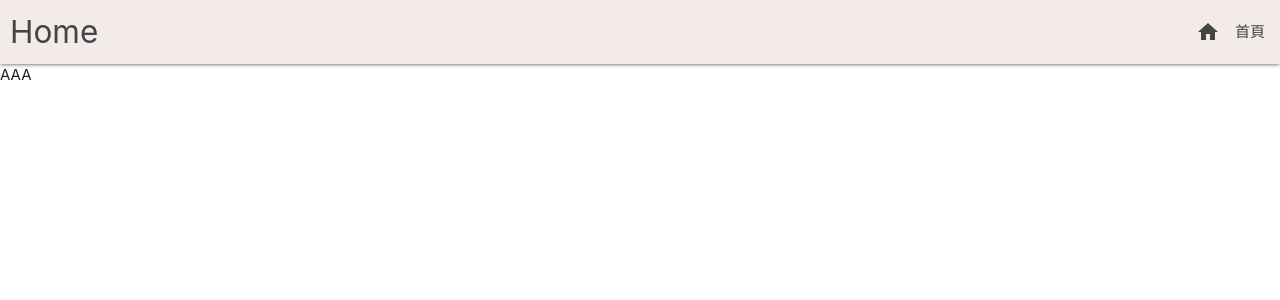
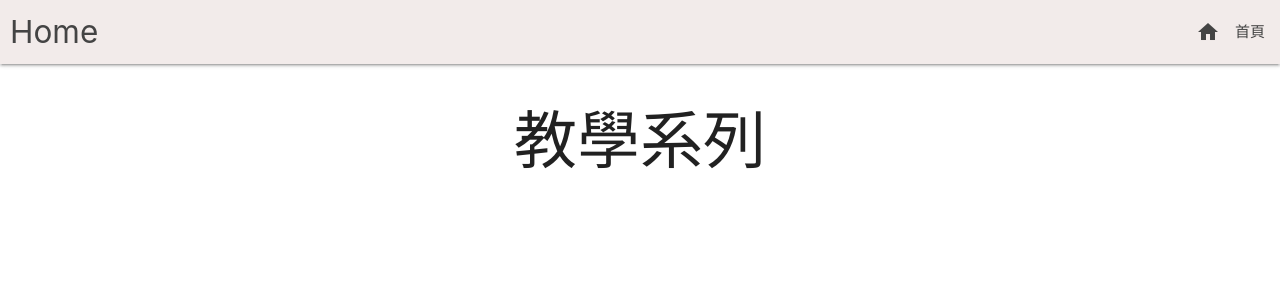
Before and after one commit to peter910820/teach.seaotterms.com, a Nuxt app: page / in a window 1280 px wide. Shown: the top 300 px of the page. Built offline with nearby package versions, Linux system fonts and the light colour scheme.

Commit message:
style: adjust main view style

```diff
--- a/app.vue
+++ b/app.vue
@@ -3,8 +3,12 @@ import NavBar from "./components/NavBar.vue";
 </script>
 
 <template>
-  <div>
-    <NavBar />
-    <NuxtPage />
+  <NavBar />
+  <div class="row">
+    <div class="col s2" />
+    <div class="col s8">
+      <NuxtPage />
+    </div>
+    <div class="col s2" />
   </div>
 </template>
--- a/package.json
+++ b/package.json
@@ -7,7 +7,8 @@
     "dev": "nuxt dev",
     "generate": "nuxt generate",
     "preview": "nuxt preview",
-    "postinstall": "nuxt prepare"
+    "postinstall": "nuxt prepare",
+    "start": "NITRO_PORT=3005 NITRO_HOST=127.0.0.1 node .output/server/index.mjs"
   },
   "dependencies": {
     "nuxt": "^3.17.5",
--- a/pages/index.vue
+++ b/pages/index.vue
@@ -1,3 +1,7 @@
 <template>
-  <div>AAA</div>
+  <div class="row center-align">
+    <h1>教學系列</h1>
+  </div>
 </template>
+
+<style scoped></style>
```
